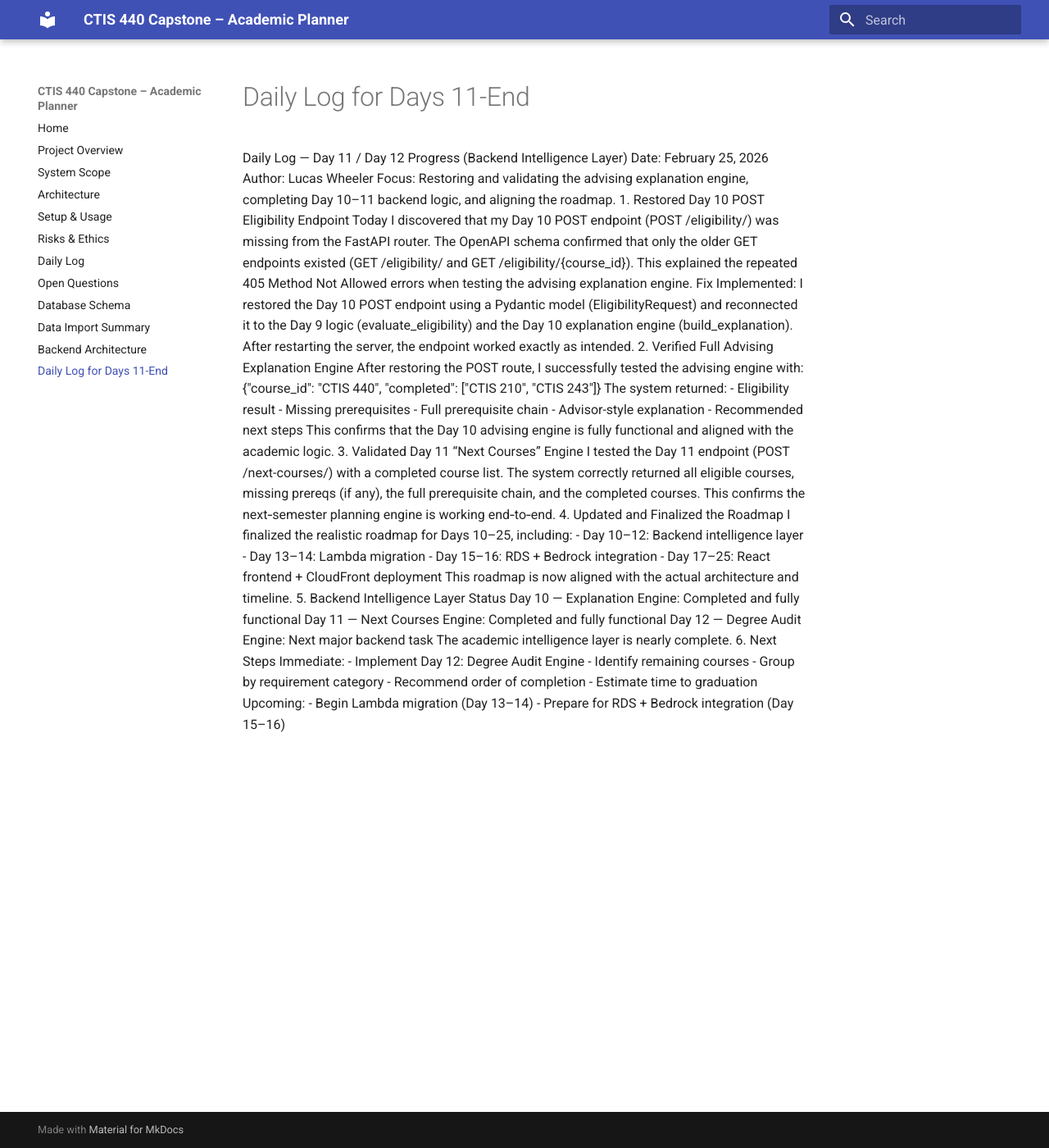
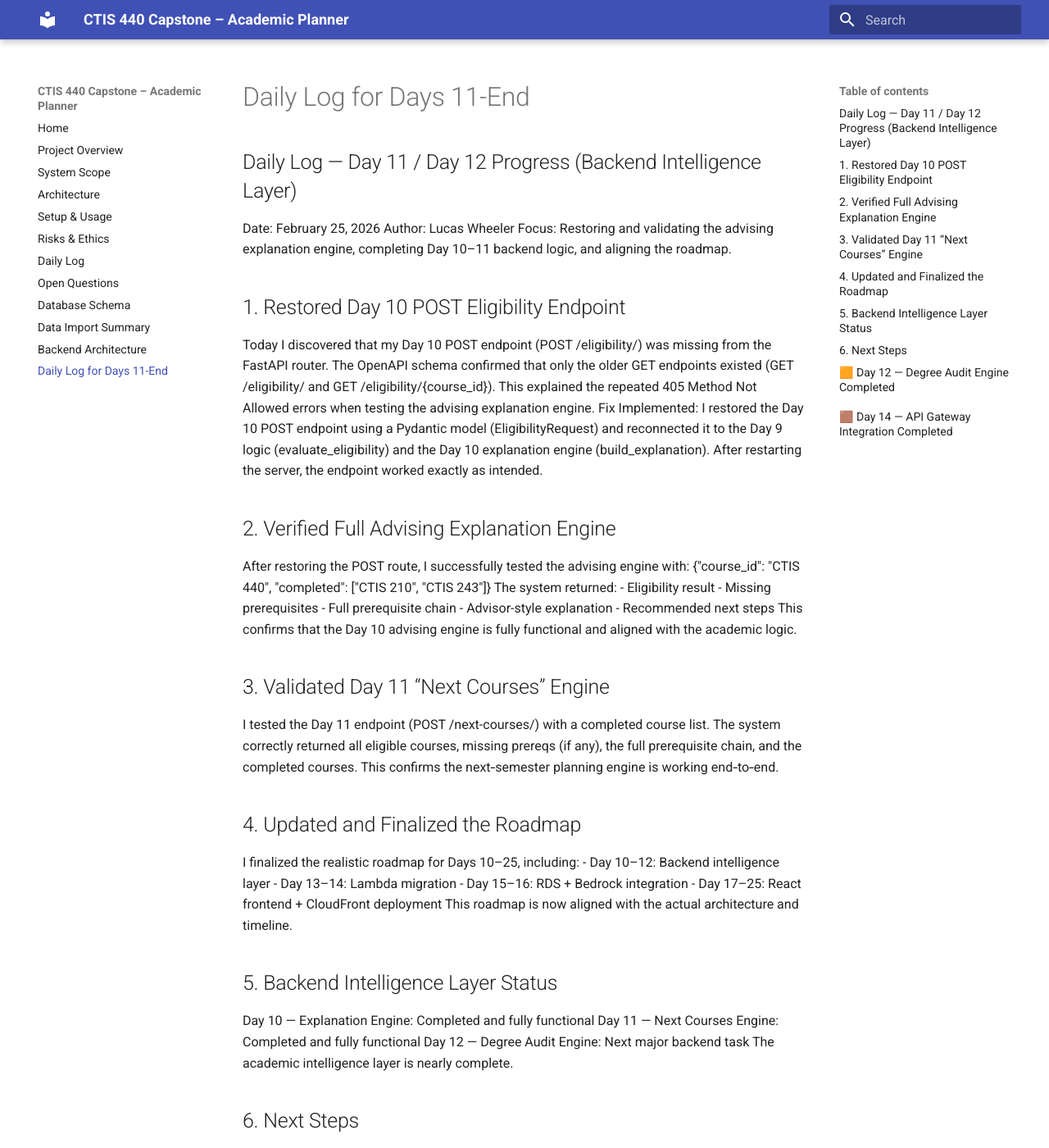
Before and after one commit to lucasrwheeler/CTIS-Capstone-2026, an MkDocs documentation site: the page built from docs/daily-log(11+).md, in a window 1280 px wide and 1400 px high. Shown: the whole window at 82% size. Built offline with MkDocs 1.6.1 and Material for MkDocs 9.7.7, drawn with Linux system fonts in a browser that asks for light colours; some of the changed lines change nothing that is shown; some of the changed text lies outside the part shown.

Commit message:
day 14 complete

```diff
--- a/docs/daily-log(11+).md
+++ b/docs/daily-log(11+).md
@@ -1,12 +1,12 @@
-Daily Log — Day 11 / Day 12 Progress (Backend Intelligence Layer)
+## Daily Log — Day 11 / Day 12 Progress (Backend Intelligence Layer)
 Date: February 25, 2026
 Author: Lucas Wheeler
 Focus: Restoring and validating the advising explanation engine, completing Day 10–11 backend logic, and aligning the roadmap.
-1. Restored Day 10 POST Eligibility Endpoint
+## 1. Restored Day 10 POST Eligibility Endpoint
 Today I discovered that my Day 10 POST endpoint (POST /eligibility/) was missing from the FastAPI router. The OpenAPI schema confirmed that only the older GET endpoints existed (GET /eligibility/ and GET /eligibility/{course_id}). This explained the repeated 405 Method Not Allowed errors when testing the advising explanation engine.
 Fix Implemented:
 I restored the Day 10 POST endpoint using a Pydantic model (EligibilityRequest) and reconnected it to the Day 9 logic (evaluate_eligibility) and the Day 10 explanation engine (build_explanation). After restarting the server, the endpoint worked exactly as intended.
-2. Verified Full Advising Explanation Engine
+## 2. Verified Full Advising Explanation Engine
 After restoring the POST route, I successfully tested the advising engine with: {"course_id": "CTIS 440", "completed": ["CTIS 210", "CTIS 243"]}
 The system returned:
 - Eligibility result
@@ -15,21 +15,21 @@
 - Advisor-style explanation
 - Recommended next steps
 This confirms that the Day 10 advising engine is fully functional and aligned with the academic logic.
-3. Validated Day 11 “Next Courses” Engine
+## 3. Validated Day 11 “Next Courses” Engine
 I tested the Day 11 endpoint (POST /next-courses/) with a completed course list. The system correctly returned all eligible courses, missing prereqs (if any), the full prerequisite chain, and the completed courses. This confirms the next‑semester planning engine is working end‑to‑end.
-4. Updated and Finalized the Roadmap
+## 4. Updated and Finalized the Roadmap
 I finalized the realistic roadmap for Days 10–25, including:
 - Day 10–12: Backend intelligence layer
 - Day 13–14: Lambda migration
 - Day 15–16: RDS + Bedrock integration
 - Day 17–25: React frontend + CloudFront deployment
 This roadmap is now aligned with the actual architecture and timeline.
-5. Backend Intelligence Layer Status
+## 5. Backend Intelligence Layer Status
 Day 10 — Explanation Engine: Completed and fully functional
 Day 11 — Next Courses Engine: Completed and fully functional
 Day 12 — Degree Audit Engine: Next major backend task
 The academic intelligence layer is nearly complete.
-6. Next Steps
+## 6. Next Steps
 Immediate:
 - Implement Day 12: Degree Audit Engine
 - Identify remaining courses
@@ -39,3 +39,84 @@
 Upcoming:
 - Begin Lambda migration (Day 13–14)
 - Prepare for RDS + Bedrock integration (Day 15–16)
+
+
+ ## Day 11 — Next‑Course Engine Completed
+Focus
+Build the “What can I take next?” engine.
+Accomplishments
+- Implemented next‑course recommendation logic
+- Added term‑based filtering (Fall/Spring availability)
+- Integrated prerequisite checking into next‑course suggestions
+- Validated engine using FastAPI prototype
+- Ensured output is clean JSON for frontend consumption
+Outcome
+A working next‑course engine that intelligently recommends courses based on completed history and upcoming term.
+
+## 🟧 Day 12 — Degree Audit Engine Completed
+Focus
+Build the full CTIS/CNS major/minor audit system.
+Accomplishments
+- Implemented:
+- CTIS major audit
+- CNS major audit
+- CTIS minor audit
+- CNS minor audit
+- Added:
+- completed core
+- remaining core
+- elective slots
+- elective options
+- progress percentage
+- recommended order
+- Validated logic using FastAPI prototype
+- Ensured consistent JSON structure across all programs
+Outcome
+A complete academic audit engine capable of evaluating progress, remaining requirements, and recommended sequencing.
+##
+🟨 Day 13 — Migration to Lambda (Node.js)
+Focus
+Move backend logic from FastAPI (Python) → AWS Lambda (Node.js).
+Accomplishments
+- Rewrote eligibility engine in Node.js
+- Rewrote next‑course engine in Node.js
+- Rewrote degree audit engine in Node.js
+- Rewrote plan engine in Node.js
+- Created Lambda folder structure:
+- /eligibility
+- /degree-audit
+- /plan
+- /courses (placeholder)
+- /professors (placeholder)
+- /health (placeholder)
+- Converted static data structures into JS modules
+- Ensured all engines return clean JSON responses
+Outcome
+The backend is now fully serverless and ready for API Gateway integration.
+
+## 🟫 Day 14 — API Gateway Integration Completed
+Focus
+Expose Lambda functions as public API endpoints.
+Accomplishments
+- Created API Gateway routes:
+- POST /eligibility
+- POST /degree_audit
+- POST /plan
+- (placeholders for /courses, /professors, /health)
+- Connected each route to its Lambda function
+- Enabled Lambda Proxy Integration
+- Added CORS headers
+- Added IAM permissions for API Gateway → Lambda
+- Deployed API to prod stage
+- Successfully tested:
+- Lambda test console
+- API Gateway test console
+- Verified:
+- 200 OK responses
+- Error handling
+- JSON formatting
+- Integration behavior
+Outcome
+The backend is now fully cloud‑native.
+EC2 + FastAPI are officially retired.
+Lambda + API Gateway are now the production backend.
```
Also changed, not shown: 4 other files.
